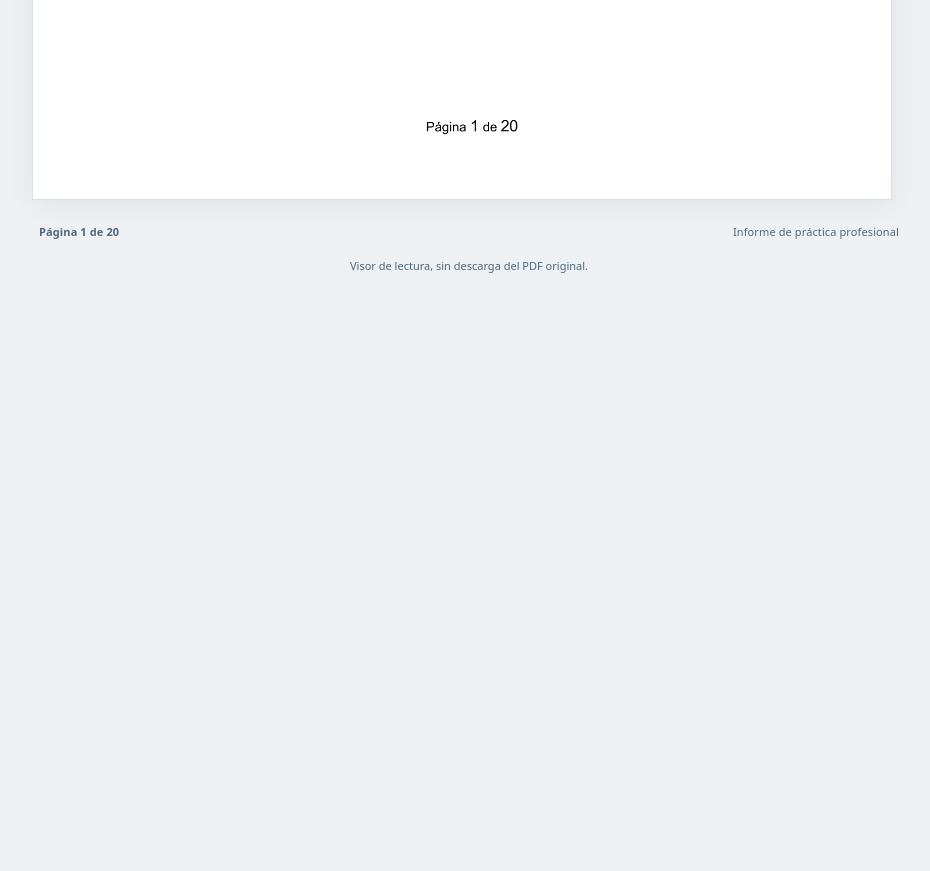
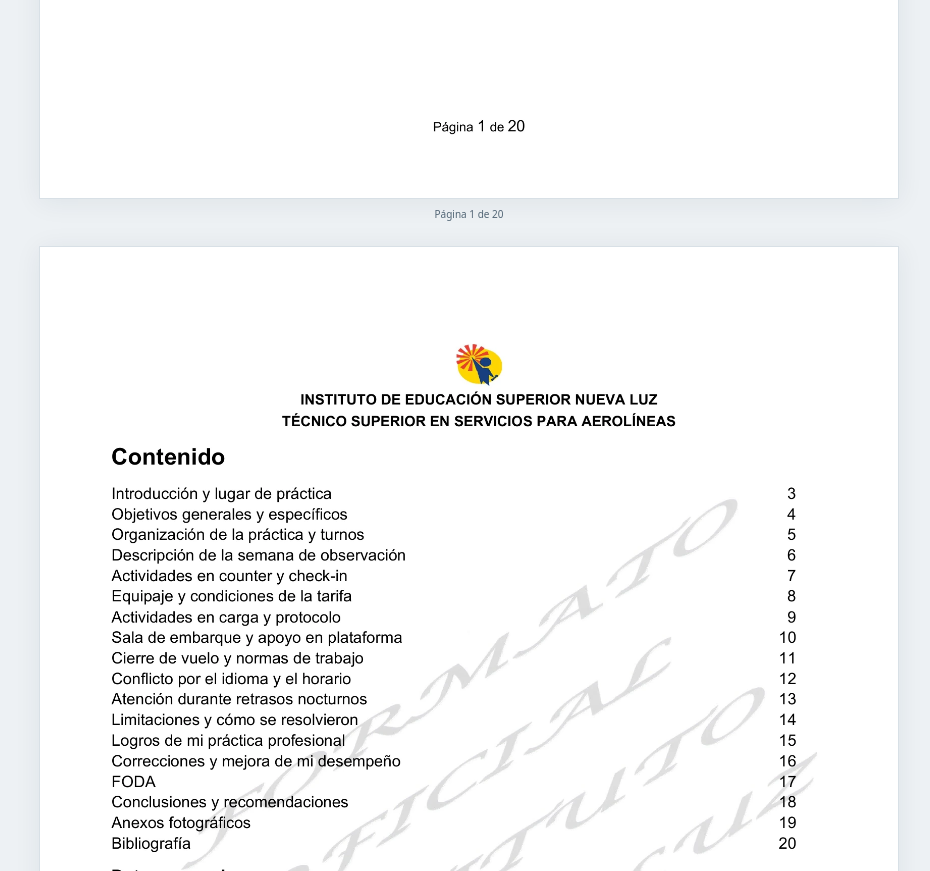
Before and after one commit to natch1623/yatce_aviacion, a plain HTML site: page informe/index.html in a window 1280 px wide. Shown: the part 1229-2100 px from the top of the page, without its empty margins (171-1101 px from the left). Before the commit the page ends 1529 px from the top, so only its background shows below. Drawn offline with Linux system fonts and the light colour scheme.

Commit message:
Show report as continuous vertically scrolling pages

```diff
--- a/informe/index.html
+++ b/informe/index.html
@@ -10,8 +10,8 @@
   <meta http-equiv="Content-Security-Policy" content="default-src 'self'; script-src 'self'; style-src 'self'; img-src 'self'; connect-src 'self'; object-src 'none'; base-uri 'none'; form-action 'none'">
   <title>Informe de práctica · Yatcelys Grajales</title>
   <link rel="icon" href="icon.svg" type="image/svg+xml">
-  <link rel="stylesheet" href="visor.css">
-  <script src="visor.js" defer></script>
+  <link rel="stylesheet" href="visor.css?v=2">
+  <script src="visor.js?v=2" defer></script>
 </head>
 <body>
   <header class="masthead">
@@ -36,16 +36,11 @@
       </div>
     </nav>
 
-    <p class="hint">Lee página a página. Usa <strong>+</strong> para ampliar o acerca la pantalla con dos dedos.</p>
-    <section id="document-region" class="document-region" aria-label="Informe de práctica profesional" aria-busy="true">
-      <div id="paper" class="paper">
-        <canvas id="page-canvas" role="img" aria-label="Página del informe" hidden>Activa JavaScript para leer las páginas del informe.</canvas>
-        <div id="loading" class="loading" role="status"><span class="spinner" aria-hidden="true"></span><span id="loading-text">Cargando informe…</span></div>
-        <div id="error" class="error" role="alert" hidden><strong>No se pudo cargar esta página.</strong><p>Comprueba tu conexión y vuelve a intentarlo.</p><button id="retry" class="retry">Reintentar</button></div>
-      </div>
+    <p class="hint">Desplázate hacia abajo para leer el informe completo. Usa <strong>+</strong> para ampliar.</p>
+    <section id="document-region" class="document-region" aria-label="Informe de práctica profesional: 20 páginas en lectura continua">
+      <div id="pages" class="pages"></div>
     </section>
     <div class="reader-footer"><span id="page-caption" aria-live="polite">Página 1 de 20</span><span>Informe de práctica profesional</span></div>
-    <p class="notice">Visor de lectura, sin descarga del PDF original.</p>
     <noscript><p class="noscript">Este visor necesita JavaScript para mostrar las páginas. Actívalo en el navegador.</p></noscript>
   </main>
   <p id="toast" class="toast" role="status" hidden></p>
--- a/informe/visor.css
+++ b/informe/visor.css
@@ -24,8 +24,11 @@ h1 span{font-weight:400;color:#d4e2ea}
 #page-total{color:var(--muted);font-variant-numeric:tabular-nums;font-weight:400}
 .zoom-label{min-width:54px;min-height:42px;border:0;border-radius:8px;background:transparent;font-size:12px;font-variant-numeric:tabular-nums}
 .hint{text-align:center;color:var(--muted);font-size:12px;margin:20px 18px 16px;line-height:1.5}
-.document-region{padding:0 24px 24px;overflow:auto;scrollbar-gutter:stable;overscroll-behavior-x:contain}
-.paper{position:relative;width:calc(min(100vw - 48px,860px)*var(--zoom));min-height:300px;aspect-ratio:var(--page-ratio);margin:0 auto;background:#fff;box-shadow:0 3px 25px #102b4312;border:1px solid #d8e0e6}
+.document-region{padding:0 24px 24px;overflow-x:auto;overscroll-behavior-x:contain;overflow-anchor:none}
+.pages{width:calc(min(100vw - 48px,860px)*var(--zoom));margin:0 auto;display:grid;gap:24px}
+.page{margin:0;scroll-margin-top:84px}
+.paper{position:relative;width:100%;aspect-ratio:var(--page-ratio);background:#fff;box-shadow:0 3px 25px #102b4312;border:1px solid #d8e0e6}
+.page-number{text-align:center;color:var(--muted);font-size:10px;line-height:1.5;padding-top:8px}
 canvas{display:block;width:100%;height:auto;user-select:none;-webkit-user-select:none;-webkit-touch-callout:none}
 .loading,.error{position:absolute;inset:0;display:flex;align-items:center;justify-content:center;flex-direction:column;gap:14px;font-size:14px;color:var(--muted);padding:24px;text-align:center}
 .spinner{width:24px;height:24px;border:2px solid #d7e5eb;border-top-color:var(--accent);border-radius:50%;animation:spin .8s linear infinite}
@@ -35,12 +38,12 @@ canvas{display:block;width:100%;height:auto;user-select:none;-webkit-user-select
 .retry{padding:11px 20px;border:0;border-radius:8px;background:var(--ink);color:#fff}
 .reader-footer{max-width:860px;margin:0 auto;padding:0 0 18px;display:flex;justify-content:space-between;gap:20px;font-size:11px;letter-spacing:.01em;color:var(--muted)}
 #page-caption{font-weight:600}
-.notice{text-align:center;font-size:11px;color:var(--muted);margin:0 20px;padding-bottom:max(26px,env(safe-area-inset-bottom));line-height:1.6}
+.reader-footer{padding-bottom:max(26px,env(safe-area-inset-bottom))}
 .toast{position:fixed;bottom:max(22px,env(safe-area-inset-bottom));left:50%;transform:translateX(-50%);width:max-content;max-width:calc(100vw - 32px);background:var(--ink);color:#fff;padding:13px 18px;border-radius:10px;font-size:13px;text-align:center;z-index:10;box-shadow:0 4px 20px #102b4333}
 .noscript{padding:20px;text-align:center}
 .print-message{display:none}
-@media(min-width:1000px){.paper{width:calc(860px*var(--zoom))}}
-@media(max-width:600px){.masthead{min-height:80px;padding:18px 16px;gap:10px}.identity{gap:10px}.emblem{width:29px;height:29px}.eyebrow{font-size:9px;letter-spacing:.15em}h1{font-size:16px}h1 span{display:block;font-size:12px;margin-top:3px}.reading-badge{font-size:10px;gap:5px}.toolbar{padding:7px 10px;min-height:60px;justify-content:space-between;gap:6px}.page-picker{font-size:12px;gap:6px}.page-picker select{min-width:51px;padding:0 5px}.icon-button{width:40px;height:44px}.zoom-controls{gap:0}.zoom-label{min-width:44px}.hint{font-size:11px;margin:15px 24px 13px}.document-region{padding:0 10px 18px;scrollbar-gutter:auto}.paper{width:calc((100vw - 20px)*var(--zoom));min-height:280px}.reader-footer{margin:0 16px;gap:12px;font-size:10px;padding-bottom:15px}.notice{font-size:10px}}
+@media(min-width:1000px){.pages{width:calc(860px*var(--zoom))}}
+@media(max-width:600px){.masthead{min-height:80px;padding:18px 16px;gap:10px}.identity{gap:10px}.emblem{width:29px;height:29px}.eyebrow{font-size:9px;letter-spacing:.15em}h1{font-size:16px}h1 span{display:block;font-size:12px;margin-top:3px}.reading-badge{font-size:10px;gap:5px}.toolbar{padding:7px 10px;min-height:60px;justify-content:space-between;gap:6px}.page-picker{font-size:12px;gap:6px}.page-picker select{min-width:51px;padding:0 5px}.icon-button{width:40px;height:44px}.zoom-controls{gap:0}.zoom-label{min-width:44px}.hint{font-size:11px;margin:15px 24px 13px}.document-region{padding:0 10px 18px}.pages{width:calc((100vw - 20px)*var(--zoom));gap:18px}.reader-footer{margin:0 16px;gap:12px;font-size:10px;padding-bottom:max(26px,env(safe-area-inset-bottom))}}
 @media(max-width:359px){.toolbar{padding-inline:5px}.icon-button{width:34px}.page-picker{gap:4px}.zoom-label{min-width:39px}.reading-badge{display:none}.reader-footer>span:last-child{max-width:145px;text-align:right}}
 @media(prefers-reduced-motion:reduce){.spinner{animation:none;border-top-color:var(--accent)}}
 @media print{body>*{display:none!important}body>.print-message{display:block!important;font:16px sans-serif;color:#000;margin:40px}}
--- a/informe/visor.js
+++ b/informe/visor.js
@@ -4,36 +4,35 @@
   const select = document.getElementById('page-select');
   const previous = document.getElementById('previous');
   const next = document.getElementById('next');
-  const canvas = document.getElementById('page-canvas');
-  const context = canvas.getContext('2d', { alpha: false });
-  const paper = document.getElementById('paper');
+  const pages = document.getElementById('pages');
+  const toolbar = document.querySelector('.toolbar');
   const region = document.getElementById('document-region');
-  const loading = document.getElementById('loading');
-  const error = document.getElementById('error');
   const zoomOut = document.getElementById('zoom-out');
   const zoomIn = document.getElementById('zoom-in');
   const zoomReset = document.getElementById('zoom-reset');
+  const records = [];
   let current = 1;
   let zoom = 100;
-  let request = 0;
+  let scrollFrame = 0;
   let toastTimer;
-  const cache = new Map();
 
   for (let number = 1; number <= total; number += 1) {
     select.add(new Option(String(number), String(number)));
-  }
-
-  function imageFor(number) {
-    if (cache.has(number)) return cache.get(number);
-    const promise = new Promise((resolve, reject) => {
-      const image = new Image();
-      image.decoding = 'async';
-      image.onload = () => resolve(image);
-      image.onerror = () => { cache.delete(number); reject(new Error('Página no disponible')); };
-      image.src = `paginas/pagina-${String(number).padStart(2, '0')}.webp`;
+    const figure = document.createElement('figure');
+    figure.className = 'page';
+    figure.id = `pagina-${number}`;
+    figure.dataset.page = String(number);
+    figure.innerHTML = `<div class="paper" aria-busy="true">
+      <canvas role="img" aria-label="Página ${number} de ${total} del informe de práctica profesional de Yatcelys Grajales" hidden></canvas>
+      <div class="loading" aria-hidden="true"><span class="spinner"></span><span>Cargando página ${number}…</span></div>
+      <div class="error" role="alert" hidden><strong>No se pudo cargar esta página.</strong><p>Comprueba tu conexión y vuelve a intentarlo.</p><button class="retry" data-page="${number}">Reintentar página ${number}</button></div>
+    </div><figcaption class="page-number">Página ${number} de ${total}</figcaption>`;
+    pages.append(figure);
+    records.push({
+      number, figure, paper: figure.querySelector('.paper'),
+      canvas: figure.querySelector('canvas'), loading: figure.querySelector('.loading'),
+      error: figure.querySelector('.error'), state: 'idle', request: 0
     });
-    cache.set(number, promise);
-    return promise;
   }
 
   function parseHash() {
@@ -41,55 +40,125 @@
     return match ? Math.min(total, Math.max(1, Number(match[1]))) : 1;
   }
 
-  async function showPage(number, scroll = true) {
-    const activeRequest = ++request;
+  function setCurrent(number) {
     current = Math.min(total, Math.max(1, number));
     select.value = String(current);
     previous.disabled = current === 1;
     next.disabled = current === total;
-    canvas.hidden = true;
-    loading.hidden = false;
-    error.hidden = true;
-    region.setAttribute('aria-busy', 'true');
-    document.getElementById('loading-text').textContent = `Cargando página ${current}…`;
     document.getElementById('page-caption').textContent = `Página ${current} de ${total}`;
-    history.replaceState(null, '', `#pagina=${current}`);
-    if (scroll) {
-      region.scrollLeft = 0;
-      window.scrollTo({ top: 0, behavior: 'instant' });
-    }
+    if (location.hash !== `#pagina=${current}`) history.replaceState(null, '', `#pagina=${current}`);
+  }
+
+  async function renderPage(record, retry = false) {
+    if (record.state === 'loading' || record.state === 'ready' || (record.state === 'error' && !retry)) return;
+    const request = ++record.request;
+    record.state = 'loading';
+    record.loading.hidden = false;
+    record.error.hidden = true;
+    record.paper.setAttribute('aria-busy', 'true');
     try {
-      const image = await imageFor(current);
-      if (activeRequest !== request) return;
+      const image = await new Promise((resolve, reject) => {
+        const source = new Image();
+        source.decoding = 'async';
+        source.onload = () => resolve(source);
+        source.onerror = () => reject(new Error('Página no disponible'));
+        source.src = `paginas/pagina-${String(record.number).padStart(2, '0')}.webp`;
+      });
+      if (request !== record.request) return;
+      const context = record.canvas.getContext('2d', { alpha: false });
       if (!context) throw new Error('Este navegador no admite el visor');
-      canvas.width = image.naturalWidth;
-      canvas.height = image.naturalHeight;
-      paper.style.setProperty('--page-ratio', `${canvas.width}/${canvas.height}`);
-      context.drawImage(image, 0, 0);
-      canvas.setAttribute('aria-label', `Página ${current} de ${total} del informe de práctica profesional de Yatcelys Grajales`);
-      canvas.hidden = false;
-      loading.hidden = true;
-      region.setAttribute('aria-busy', 'false');
-      // Keep only the current page and its neighbours in memory on phones.
-      for (const key of cache.keys()) if (Math.abs(key - current) > 1) cache.delete(key);
-      for (const nearby of [current - 1, current + 1]) {
-        if (nearby >= 1 && nearby <= total) imageFor(nearby).catch(() => {});
-      }
+      const width = Math.min(image.naturalWidth, Math.max(850, Math.ceil(record.paper.clientWidth * (window.devicePixelRatio || 1))));
+      record.canvas.width = width;
+      record.canvas.height = Math.round(width * image.naturalHeight / image.naturalWidth);
+      context.drawImage(image, 0, 0, record.canvas.width, record.canvas.height);
+      record.canvas.hidden = false;
+      record.loading.hidden = true;
+      record.paper.setAttribute('aria-busy', 'false');
+      record.state = 'ready';
     } catch (_) {
-      if (activeRequest !== request) return;
-      loading.hidden = true;
-      error.hidden = false;
-      region.setAttribute('aria-busy', 'false');
+      if (request !== record.request) return;
+      record.loading.hidden = true;
+      record.error.hidden = false;
+      record.paper.setAttribute('aria-busy', 'false');
+      record.state = 'error';
     }
   }
 
+  function releasePage(record) {
+    if (record.state === 'idle' || record.state === 'error') return;
+    // Leave every paper in the scroll layout, but release distant canvas memory.
+    record.request += 1;
+    record.canvas.hidden = true;
+    record.canvas.width = 1;
+    record.canvas.height = 1;
+    record.state = 'idle';
+    record.loading.hidden = false;
+    record.paper.setAttribute('aria-busy', 'true');
+  }
+
+  const observer = 'IntersectionObserver' in window ? new IntersectionObserver(entries => {
+    for (const entry of entries) {
+      const record = records[Number(entry.target.dataset.page) - 1];
+      if (entry.isIntersecting) renderPage(record);
+      else releasePage(record);
+    }
+  }, { rootMargin: '700px 0px' }) : null;
+  for (const record of records) {
+    if (observer) observer.observe(record.figure);
+    else renderPage(record);
+  }
+
+  function updateFromScroll() {
+    scrollFrame = 0;
+    if (window.scrollY + window.innerHeight >= document.documentElement.scrollHeight - 3) {
+      setCurrent(total);
+      return;
+    }
+    const readingLine = toolbar.getBoundingClientRect().bottom + Math.min(180, window.innerHeight * 0.2);
+    let number = 1;
+    for (const record of records) {
+      if (record.figure.getBoundingClientRect().top <= readingLine) number = record.number;
+      else break;
+    }
+    setCurrent(number);
+  }
+
+  function scheduleScrollUpdate() {
+    if (!scrollFrame) scrollFrame = requestAnimationFrame(updateFromScroll);
+  }
+
+  function goToPage(number) {
+    setCurrent(number);
+    const record = records[current - 1];
+    renderPage(record);
+    const top = record.figure.getBoundingClientRect().top + window.scrollY - toolbar.offsetHeight - 16;
+    window.scrollTo({ top: Math.max(0, top), behavior: 'instant' });
+    scheduleScrollUpdate();
+  }
+
   function changeZoom(value) {
+    const record = records[current - 1];
+    const bounds = record.figure.getBoundingClientRect();
+    const readingOffset = toolbar.offsetHeight + 16;
+    const fraction = Math.max(0, Math.min(1, (readingOffset - bounds.top) / bounds.height));
     zoom = Math.max(100, Math.min(250, value));
     document.documentElement.style.setProperty('--zoom', String(zoom / 100));
     zoomReset.textContent = `${zoom}%`;
     zoomOut.disabled = zoom === 100;
     zoomIn.disabled = zoom === 250;
     if (zoom === 100) region.scrollLeft = 0;
+    requestAnimationFrame(() => {
+      const updated = record.figure.getBoundingClientRect();
+      window.scrollTo({ top: updated.top + window.scrollY + updated.height * fraction - readingOffset, behavior: 'instant' });
+      for (const candidate of records) {
+        const box = candidate.figure.getBoundingClientRect();
+        if (candidate.state === 'ready' && box.bottom >= -700 && box.top <= window.innerHeight + 700) {
+          candidate.state = 'idle';
+          renderPage(candidate);
+        }
+      }
+      scheduleScrollUpdate();
+    });
   }
 
   function readingNotice() {
@@ -100,16 +169,23 @@
     toastTimer = setTimeout(() => { toast.hidden = true; }, 2800);
   }
 
-  previous.addEventListener('click', () => showPage(current - 1));
-  next.addEventListener('click', () => showPage(current + 1));
-  select.addEventListener('change', () => showPage(Number(select.value)));
-  document.getElementById('retry').addEventListener('click', () => showPage(current, false));
+  previous.addEventListener('click', () => goToPage(current - 1));
+  next.addEventListener('click', () => goToPage(current + 1));
+  select.addEventListener('change', () => goToPage(Number(select.value)));
+  pages.addEventListener('click', event => {
+    const retry = event.target.closest('.retry');
+    if (retry) renderPage(records[Number(retry.dataset.page) - 1], true);
+  });
   zoomOut.addEventListener('click', () => changeZoom(zoom - 25));
   zoomIn.addEventListener('click', () => changeZoom(zoom + 25));
   zoomReset.addEventListener('click', () => changeZoom(100));
-  window.addEventListener('hashchange', () => showPage(parseHash()));
-  canvas.addEventListener('contextmenu', event => { event.preventDefault(); readingNotice(); });
-  canvas.addEventListener('dragstart', event => event.preventDefault());
+  window.addEventListener('hashchange', () => goToPage(parseHash()));
+  window.addEventListener('scroll', scheduleScrollUpdate, { passive: true });
+  window.addEventListener('resize', scheduleScrollUpdate, { passive: true });
+  pages.addEventListener('contextmenu', event => {
+    if (event.target.matches('canvas')) { event.preventDefault(); readingNotice(); }
+  });
+  pages.addEventListener('dragstart', event => event.preventDefault());
   document.addEventListener('keydown', event => {
     // UI deterrents only: public rendered pages can still be saved or captured.
     if ((event.ctrlKey || event.metaKey) && ['s', 'p'].includes(event.key.toLowerCase())) {
@@ -119,10 +195,13 @@
     }
     if (event.ctrlKey || event.metaKey || event.altKey) return;
     if (event.target.closest('select,input,textarea,button,[contenteditable]')) return;
-    if (event.key === 'ArrowRight') { event.preventDefault(); showPage(current + 1); }
-    if (event.key === 'ArrowLeft') { event.preventDefault(); showPage(current - 1); }
-    if (event.key === 'Home') { event.preventDefault(); showPage(1); }
-    if (event.key === 'End') { event.preventDefault(); showPage(total); }
+    if (event.key === 'ArrowRight') { event.preventDefault(); goToPage(current + 1); }
+    if (event.key === 'ArrowLeft') { event.preventDefault(); goToPage(current - 1); }
+    if (event.key === 'Home') { event.preventDefault(); goToPage(1); }
+    if (event.key === 'End') { event.preventDefault(); goToPage(total); }
   });
-  showPage(parseHash(), false);
+  const initial = parseHash();
+  setCurrent(initial);
+  renderPage(records[initial - 1]);
+  if (initial > 1) requestAnimationFrame(() => goToPage(initial));
 })();
```
Also changed, not shown: README.md.
